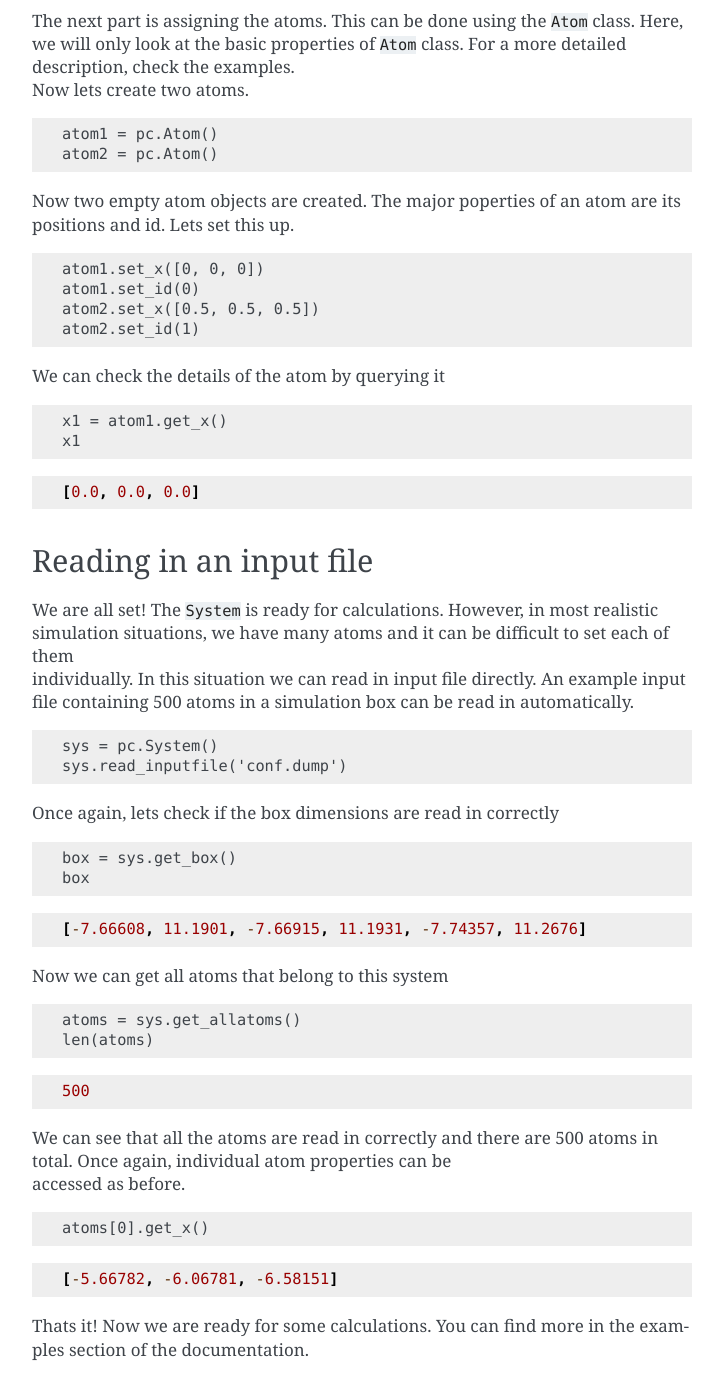
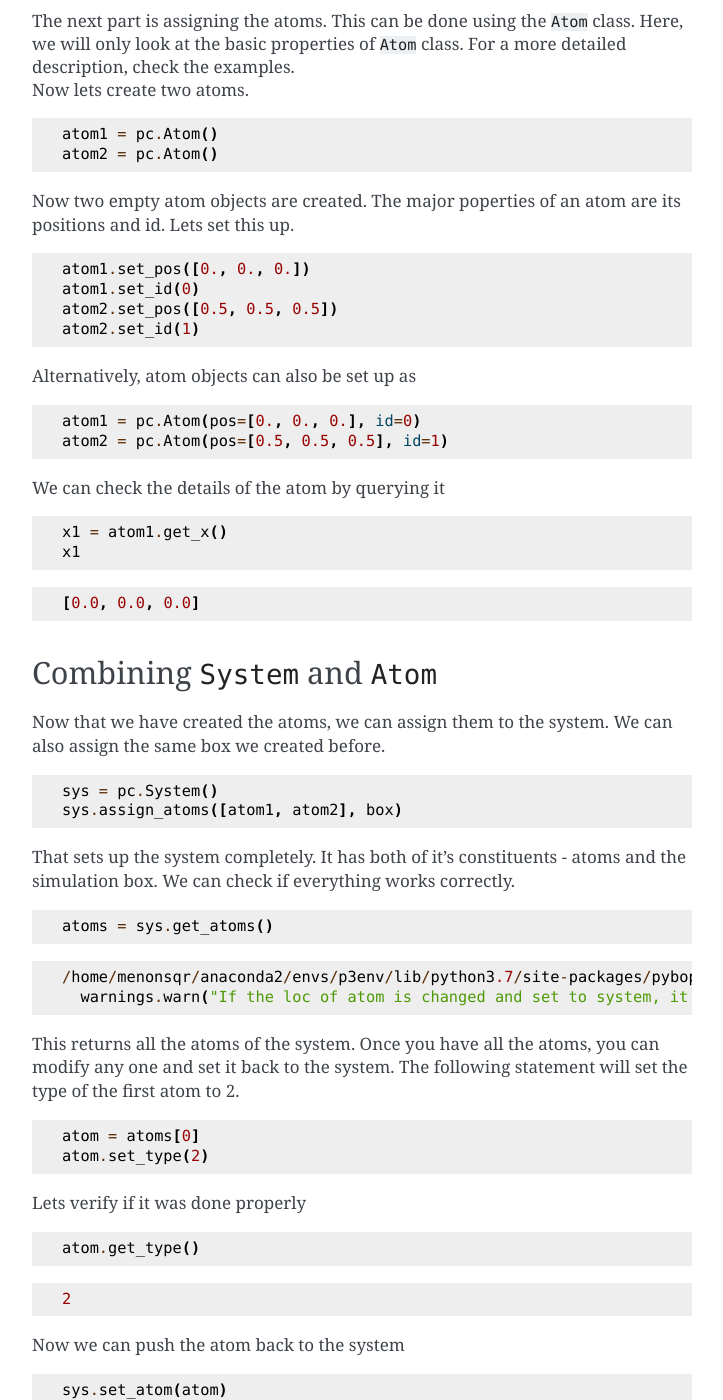
Before and after one commit to pyscal/pyscal, a Sphinx documentation site: the page built from docs/source/example1basic.rst, in a window 1280 px wide and 1400 px high, scrolled down 948 px. Shown: the whole window, without its empty margins (388-1111 px from the left). Built offline with Sphinx 7.4.7, drawn with Linux system fonts in a browser that asks for light colours; pages that are not in the unit, such as notebooks, are missing from menus; some of the changed text lies outside the part shown.

Commit message:
update example

```diff
--- a/docs/source/example1basic.rst
+++ b/docs/source/example1basic.rst
@@ -7,18 +7,18 @@ Getting started with pybop
   this example would be made available soon.
 | We start by importing the module
 
-.. code:: ipython2
+.. code:: ipython3
 
     import pybop.core as pc
     import numpy as np
 
-The System class
-~~~~~~~~~~~~~~~~
+The ``System`` class
+~~~~~~~~~~~~~~~~~~~~
 
 ``System`` is the basic class of pydoc and is required to be setup in
 order to perform any calculations. It can be set up as easily as-
 
-.. code:: ipython2
+.. code:: ipython3
 
     sys = pc.System()
 
@@ -33,13 +33,13 @@ simulation box dimensions \* the information regarding individual atoms.
 | The unitcell has 2 atoms and their positions are [0,0,0] and [0.5,
   0.5, 0.5].
 
-.. code:: ipython2
+.. code:: ipython3
 
     sys.set_box([[0.0, 1.0], [0.0, 1.0], [0.0, 1.0]])
 
 We can easily check if everything worked by getting the box dimensions
 
-.. code:: ipython2
+.. code:: ipython3
 
     box = sys.get_box()
     box
@@ -49,19 +49,19 @@ We can easily check if everything worked by getting the box dimensions
 
 .. parsed-literal::
 
-    [0.0, 1.0, 0.0, 1.0, 0.0, 1.0]
+    [[0.0, 1.0], [0.0, 1.0], [0.0, 1.0]]
 
 
 
-The Atom class
-~~~~~~~~~~~~~~
+The ``Atom`` class
+~~~~~~~~~~~~~~~~~~
 
 | The next part is assigning the atoms. This can be done using the
   ``Atom`` class. Here, we will only look at the basic properties of
   ``Atom`` class. For a more detailed description, check the examples.
 | Now lets create two atoms.
 
-.. code:: ipython2
+.. code:: ipython3
 
     atom1 = pc.Atom()
     atom2 = pc.Atom()
@@ -69,16 +69,23 @@ The Atom class
 Now two empty atom objects are created. The major poperties of an atom
 are its positions and id. Lets set this up.
 
-.. code:: ipython2
+.. code:: ipython3
 
-    atom1.set_x([0, 0, 0])
+    atom1.set_pos([0., 0., 0.])
     atom1.set_id(0)
-    atom2.set_x([0.5, 0.5, 0.5])
+    atom2.set_pos([0.5, 0.5, 0.5])
     atom2.set_id(1)
+
+Alternatively, atom objects can also be set up as
+
+.. code:: ipython3
+
+    atom1 = pc.Atom(pos=[0., 0., 0.], id=0)
+    atom2 = pc.Atom(pos=[0.5, 0.5, 0.5], id=1)
 
 We can check the details of the atom by querying it
 
-.. code:: ipython2
+.. code:: ipython3
 
     x1 = atom1.get_x()
     x1
@@ -92,6 +99,71 @@ We can check the details of the atom by querying it
 
 
 
+Combining ``System`` and ``Atom``
+~~~~~~~~~~~~~~~~~~~~~~~~~~~~~~~~~
+
+Now that we have created the atoms, we can assign them to the system. We
+can also assign the same box we created before.
+
+.. code:: ipython3
+
+    sys = pc.System()
+    sys.assign_atoms([atom1, atom2], box)
+
+That sets up the system completely. It has both of it’s constituents -
+atoms and the simulation box. We can check if everything works
+correctly.
+
+.. code:: ipython3
+
+    atoms = sys.get_atoms()
+
+
+.. parsed-literal::
+
+    /home/menonsqr/anaconda2/envs/p3env/lib/python3.7/site-packages/pybop-1.0.1-py3.7-linux-x86_64.egg/pybop/core.py:585: UserWarning: If the loc of atom is changed and set to system, it will overwrite the existing data, if any.
+      warnings.warn("If the loc of atom is changed and set to system, it will overwrite the existing data, if any.")
+
+
+This returns all the atoms of the system. Once you have all the atoms,
+you can modify any one and set it back to the system. The following
+statement will set the type of the first atom to 2.
+
+.. code:: ipython3
+
+    atom = atoms[0]
+    atom.set_type(2)
+
+Lets verify if it was done properly
+
+.. code:: ipython3
+
+    atom.get_type()
+
+
+
+
+.. parsed-literal::
+
+    2
+
+
+
+Now we can push the atom back to the system
+
+.. code:: ipython3
+
+    sys.set_atom(atom)
+
+We can also get individual atoms from the system instead of getting all
+of them
+
+.. code:: ipython3
+
+    atom = sys.get_atom(0)
+
+the above statement will return the atom at position 0
+
 Reading in an input file
 ~~~~~~~~~~~~~~~~~~~~~~~~
 
@@ -100,16 +172,21 @@ Reading in an input file
   difficult to set each of them
 | individually. In this situation we can read in input file directly. An
   example input file containing 500 atoms in a simulation box can be
-  read in automatically.
+  read in automatically. The file we use for this example is a file of
+  the `lammps-dump <https://lammps.sandia.gov/doc/dump.html>`__ format.
+  ``pybop`` can also read in POSCAR files. In principle, ``pybop`` only
+  needs the atom positions and simulation box size, so you can write a
+  python function to process the input file, extract the details and
+  pass to ``pybop``.
 
-.. code:: ipython2
+.. code:: ipython3
 
     sys = pc.System()
     sys.read_inputfile('conf.dump')
 
 Once again, lets check if the box dimensions are read in correctly
 
-.. code:: ipython2
+.. code:: ipython3
 
     box = sys.get_box()
     box
@@ -119,13 +196,13 @@ Once again, lets check if the box dimensions are read in correctly
 
 .. parsed-literal::
 
-    [-7.66608, 11.1901, -7.66915, 11.1931, -7.74357, 11.2676]
+    [[-7.66608, 11.1901], [-7.66915, 11.1931], [-7.74357, 11.2676]]
 
 
 
 Now we can get all atoms that belong to this system
 
-.. code:: ipython2
+.. code:: ipython3
 
     atoms = sys.get_allatoms()
     len(atoms)
@@ -143,7 +220,7 @@ Now we can get all atoms that belong to this system
   atoms in total. Once again, individual atom properties can be
 | accessed as before.
 
-.. code:: ipython2
+.. code:: ipython3
 
     atoms[0].get_x()
 
```
Also changed, not shown: docs/source/example2basic.rst (+57 -29 lines), docs/source/output_23_1.png (added), docs/source/output_30_1.png (added), 3 other files.
